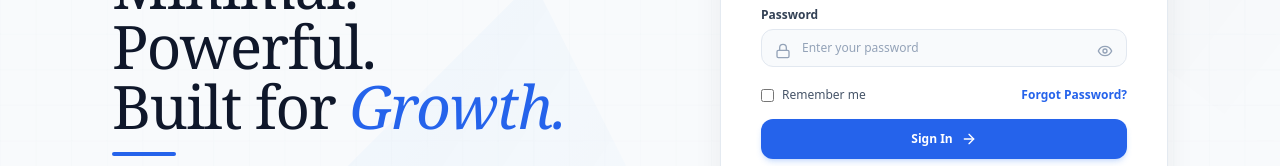
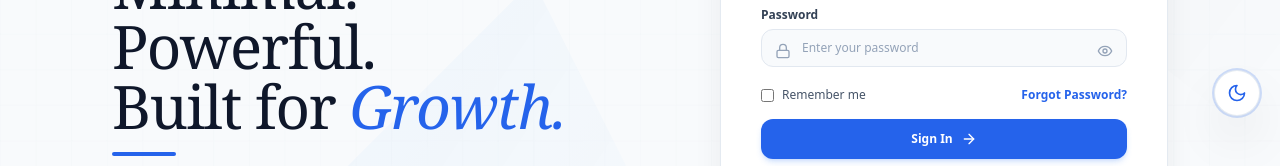
Before and after one commit to Yuvraj0317/ERP-And-CRM-, a React (Vite) app in the folder frontend/: page /login in a window 1280 px wide. Shown: the part 307-473 px from the top of the page. Built offline with nearby package versions, Linux system fonts and the light colour scheme.

Commit message:
feat(frontend): default project theme to white light mode with floating side theme toggle button

```diff
--- a/frontend/src/App.tsx
+++ b/frontend/src/App.tsx
@@ -1,6 +1,8 @@
 import React from 'react';
 import { BrowserRouter, Routes, Route, Navigate } from 'react-router-dom';
 import { AuthProvider, useAuth } from './context/AuthContext';
+import { ThemeProvider } from './context/ThemeContext';
+import { SideThemeToggle } from './components/SideThemeToggle';
 import { AppShell } from './components/AppShell';
 import { Login } from './pages/Login';
 import { DashboardPage } from './pages/Dashboard';
@@ -21,8 +23,12 @@ const ProtectedLayout: React.FC<{ children: React.ReactNode }> = ({ children })
 
 export const App: React.FC = () => {
   return (
+    <ThemeProvider>
       <AuthProvider>
         <BrowserRouter>
+          {/* Floating Side Theme Switcher Button */}
+          <SideThemeToggle />
+
           <Routes>
             <Route path="/login" element={<Login />} />
 
@@ -84,5 +90,6 @@ export const App: React.FC = () => {
           </Routes>
         </BrowserRouter>
       </AuthProvider>
+    </ThemeProvider>
   );
 };
--- /dev/null
+++ b/frontend/src/components/SideThemeToggle.tsx
@@ -0,0 +1,33 @@
+import React from 'react';
+import { useTheme } from '../context/ThemeContext';
+import { Sun, Moon } from 'lucide-react';
+
+export const SideThemeToggle: React.FC = () => {
+  const { isDark, setTheme } = useTheme();
+
+  const toggleTheme = () => {
+    setTheme(isDark ? 'light' : 'dark');
+  };
+
+  return (
+    <div className="fixed right-4 sm:right-5 top-1/2 -translate-y-1/2 z-[9990] flex items-center group">
+      <button
+        onClick={toggleTheme}
+        className="bg-white dark:bg-slate-900 text-slate-800 dark:text-slate-100 p-3 rounded-full shadow-2xl border border-slate-200/90 dark:border-slate-800 hover:scale-110 active:scale-95 transition-all duration-300 flex items-center justify-center focus:outline-none ring-2 ring-[#2563EB]/20"
+        title={isDark ? 'Switch to Light Theme' : 'Switch to Dark Theme'}
+        aria-label={isDark ? 'Switch to Light Theme' : 'Switch to Dark Theme'}
+      >
+        {isDark ? (
+          <Sun className="h-5 w-5 text-amber-400 animate-spin-slow" />
+        ) : (
+          <Moon className="h-5 w-5 text-[#2563EB]" />
+        )}
+      </button>
+
+      {/* Side Hover Tooltip Badge */}
+      <span className="absolute right-14 bg-slate-900 dark:bg-slate-800 text-white text-[11px] font-semibold px-2.5 py-1 rounded-lg shadow-xl opacity-0 group-hover:opacity-100 transition-opacity duration-200 pointer-events-none whitespace-nowrap">
+        {isDark ? 'Switch to Light Theme' : 'Switch to Dark Theme'}
+      </span>
+    </div>
+  );
+};
--- a/frontend/src/context/ThemeContext.tsx
+++ b/frontend/src/context/ThemeContext.tsx
@@ -13,7 +13,7 @@ const ThemeContext = createContext<ThemeContextType | undefined>(undefined);
 export const ThemeProvider: React.FC<{ children: React.ReactNode }> = ({ children }) => {
   const [theme, setThemeState] = useState<Theme>(() => {
     const saved = localStorage.getItem('app_theme') as Theme;
-    return saved && ['light', 'dark', 'system'].includes(saved) ? saved : 'system';
+    return saved && ['light', 'dark', 'system'].includes(saved) ? saved : 'light';
   });
 
   const [isDark, setIsDark] = useState<boolean>(false);
```
Lines whose indentation alone changed are shown as unchanged.
